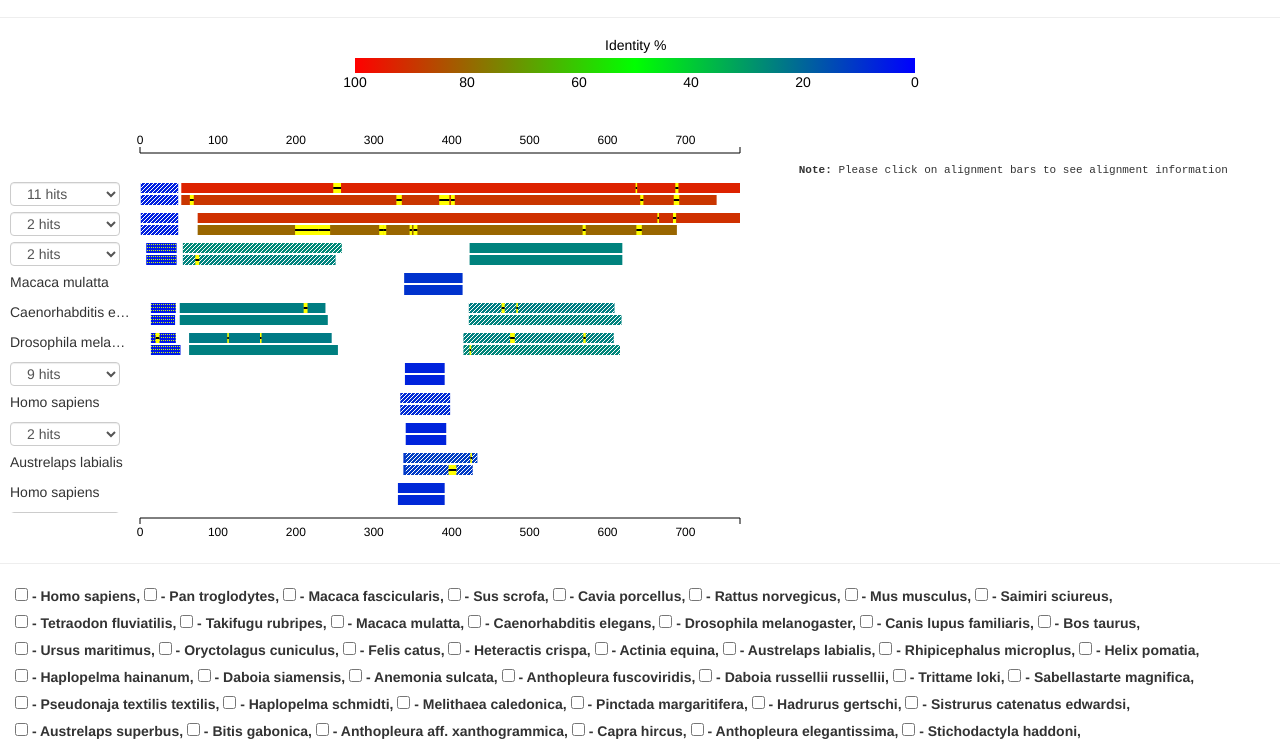
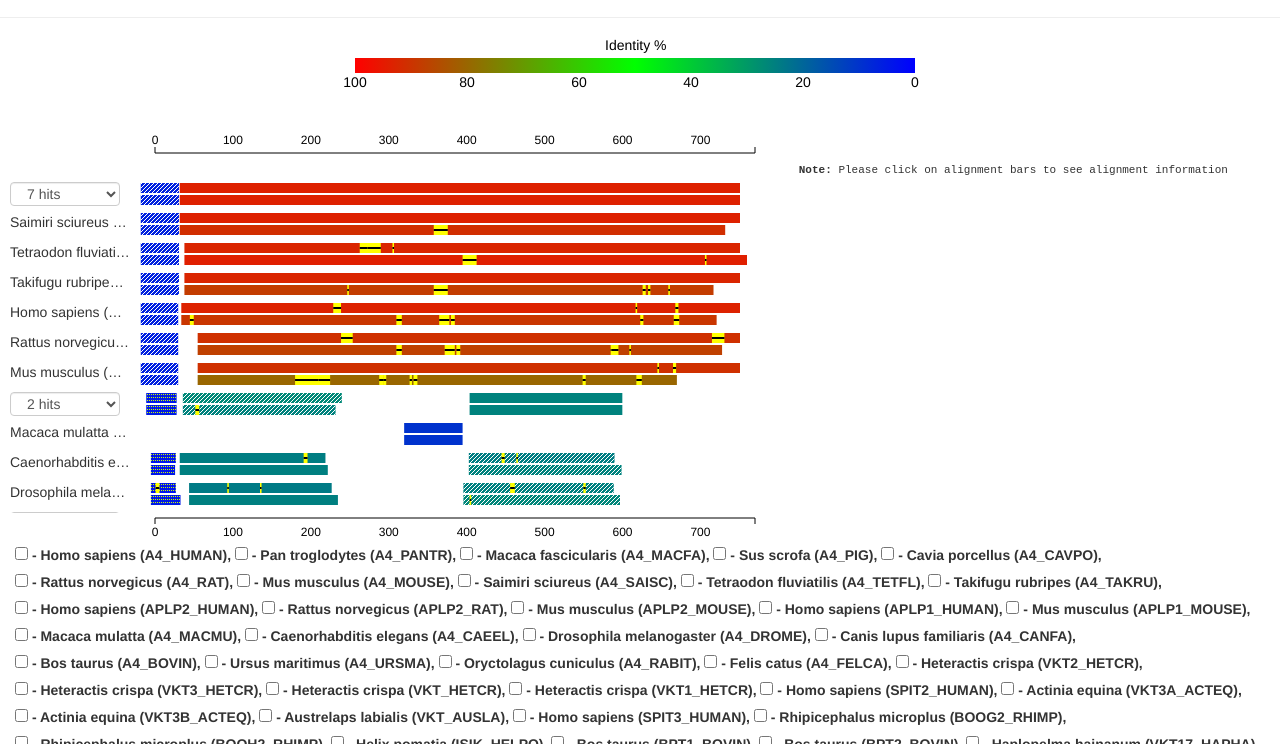
Before and after one commit to MadhukarSP/biojs-vis-UniprotProteinAlignment, a plain HTML site: page index.html in a window 1280 px wide. Shown: the part 56-800 px from the top of the page. Drawn offline with Linux system fonts and the light colour scheme.

Commit message:
Re-draw different regions.

```diff
--- a/index.html
+++ b/index.html
@@ -6,12 +6,14 @@
 
     <link href="css/bootstrap.css" type="text/css" rel="stylesheet">
     <link href="css/jquery-ui.css" type="text/css" rel="stylesheet">
+    <!--<link href="css/bootstrap-select.css" type="text/css" rel="stylesheet">-->
     <link href="css/common.css" type="text/css" rel="stylesheet">
 
     <script src="js/jquery.min.js" type="text/javascript"></script>
     <script src="js/bootstrap.js" type="text/javascript"></script>
     <script src="js/jquery-ui.js" type="text/javascript"></script>
     <script src="js/d3.min.js" type="text/javascript"></script>
+    <!--<script src="js/bootstrap-select.js" type="text/javascript"></script>-->
     <script src="js/common.js" type="text/javascript"></script>
 
 </head>
@@ -64,7 +66,7 @@
 </div>
 
 
-<div id="xAxis_at_top"></div>
+<div id="xAxis_at_top" class="col-md-7"></div>
 <div class="outer col-md-7">
     <div id="wrapper" class="wrapperMargin">
     </div>
@@ -115,15 +117,15 @@
         </table>
     </div>
 </div>
-<div id="xAxis_at_bottom"></div>
+<div id="xAxis_at_bottom" class="col-md-7"></div>
 
-<hr/>
+<!--<hr/>-->
 <div id="checkboxSelection"></div>
 
-<hr/>
+<!--<hr/>-->
 <div class="col-md-12">
-    <button type="button" id="redraw"  class="col-md-offset-4 col-md-1 btn btn-success "> Re-Draw </button>
-    <button type="button" id="redrawAll"  class="col-md-offset-1 col-md-1 btn btn-success"> Re-Draw All </button>
+    <button type="button" id="redraw"  class="col-md-offset-4 col-md-1 btn btn-success "> Filter </button>
+    <button type="button" id="reset"  class="col-md-offset-1 col-md-1 btn btn-success"> Reset </button>
 </div>
 
 
--- a/js/common.js
+++ b/js/common.js
@@ -75,6 +75,8 @@ var index = 0;
 var final_output = [];
 var reDrawFlag = false;
 
+var rectRegionClicked = [];
+
 $(document).ready(function() {
 
     addPattern();
@@ -125,7 +127,7 @@ $(document).ready(function() {
         drawOverviewBars(selectedValues, numOfRegions);
     });
 
-    $("#redrawAll").on('click', function() {
+    $("#reset").on('click', function() {
         d3.select("#wrapper").selectAll("*").remove();
         reDrawFlag = true;
         $("#tableWrapper").css('display', 'none');
@@ -151,14 +153,14 @@ function initializeValues() {
             var blast_output = [];
 
             blast_output.push({
-                "def": dataObj.hits[i]["description"][0]["id"] + dataObj.hits[i]["description"][0]["title"],
+                "def": dataObj.hits[i]["description"][0]["id"] + ", " + dataObj.hits[i]["description"][0]["title"],
                 "score": dataObj.hits[i].hsps[0]["score"],
                 "evalue" : dataObj.hits[i].hsps[0]["evalue"],
                 "identity" : dataObj.hits[i].hsps[0]["identity"],
                 "positive" : dataObj.hits[i].hsps[0]["positive"],
                 "align_len" : dataObj.hits[i].hsps[0]["align_len"],
                 "query_len" : dataObj["query_len"],
-                "organism" : dataObj.hits[i]["description"][0]["sciname"],
+                "organism" : dataObj.hits[i]["description"][0]["sciname"] + " (" +dataObj.hits[i]["description"][0]["id"].split("|")[4] + ")",
                 "query_from" : dataObj.hits[i].hsps[0]["query_from"],
                 "query_to" : dataObj.hits[i].hsps[0]["query_to"],
                 "hit_from" : dataObj.hits[i].hsps[0]["hit_from"],
@@ -173,7 +175,7 @@ function initializeValues() {
 
             for(var j = 1; j < num_of_regions; j++) {
                 blast_output.push({
-                    "def": dataObj.hits[i]["description"][0]["id"] + dataObj.hits[i]["description"][0]["title"],
+                    "def": dataObj.hits[i]["description"][0]["id"] + ", " + dataObj.hits[i]["description"][0]["title"],
                     'score' : dataObj.hits[i].hsps[j]["score"],
                     'evalue' : dataObj.hits[i].hsps[j]["evalue"],
                     "identity" : dataObj.hits[i].hsps[j]["identity"],
@@ -284,6 +286,8 @@ function drawOverviewBars(blast_data, numberOfHits) {
     var alignmentInfoStart = "name='";
     var alignmentInfoEnd = "'";
     var alignmentInfo = "";
+    var region = "";
+    var regionName = "region";
     var defValue = "";
 
     var threshold = Math.floor(queryLength / 100);
@@ -297,10 +301,8 @@ function drawOverviewBars(blast_data, numberOfHits) {
             if(regions < blast_data.length
                 && threshold > (blast_data[regions].query_from - blast_data[i].query_from)
                 && threshold > (blast_data[regions].query_to - blast_data[i].query_to)
-                //&& threshold > (blast_data[regions].hit_from - blast_data[i].hit_from)
-                //&& threshold > (blast_data[regions].hit_to - blast_data[i].hit_to)
-                && blast_data[i].num_of_regions_left == blast_data[regions].num_of_regions_left) {
-                //&& blast_data[i].gaps == blast_data[regions].gaps) {
+                && blast_data[i].num_of_regions_left == blast_data[regions].num_of_regions_left
+                && blast_data[i].gaps == blast_data[regions].gaps) {
 
                 numOfOrganisms++;
                 qStart = parseInt(blast_data[i].query_from);
@@ -321,6 +323,27 @@ function drawOverviewBars(blast_data, numberOfHits) {
                                 + "::QuerySeq:" + blast_data[i].qseq + "::midLineSeq:"+ blast_data[i].midLine
                                 + "::SubStart:"+ hStart + "::SubEnd:"+ hLen + "::SubSeq:"+ blast_data[i].hseq
                                 + alignmentInfoEnd;
+
+                for(var j=1; j<blast_data[i].num_of_regions_left; j++) {
+                    qStart = parseInt(blast_data[i+j].query_from);
+                    qLen = parseInt(blast_data[i+j].query_to);
+                    hStart = parseInt(blast_data[i+j].hit_from);
+                    hLen = parseInt(blast_data[i+j].hit_to);
+                    queryFullLength = qLen - qStart + 1;
+
+                    region = regionName + j + "='" + "def:" + defValue
+                    + "::Query:"+ qStart + " - " + qLen + "::Score:" + blast_data[i].score
+                    + "::eValue:" + blast_data[i+j].evalue
+                    + "::Identities:" + blast_data[i+j].identity + "/" + queryFullLength
+                    + "::Positives:" + blast_data[i+j].positive + "/" + queryFullLength
+                    + "::Gaps:" + blast_data[i+j].gaps + "/" + queryFullLength
+                    + "::QueryStart:"+ qStart + "::QueryEnd:"+ qLen + "::QueryLen:"+ queryFullLength
+                    + "::QuerySeq:" + blast_data[i+j].qseq + "::midLineSeq:"+ blast_data[i+j].midLine
+                    + "::SubStart:"+ hStart + "::SubEnd:"+ hLen + "::SubSeq:"+ blast_data[i+j].hseq
+                    + alignmentInfoEnd;
+
+                    alignmentInfo = alignmentInfo + "-->"+ region;
+                }
 
                 organismNames.push(blast_data[i].organism + "-->" + alignmentInfo);
 
@@ -349,11 +372,34 @@ function drawOverviewBars(blast_data, numberOfHits) {
                             + "::SubStart:"+ hStart + "::SubEnd:"+ hLen + "::SubSeq:"+ blast_data[i].hseq
                             + alignmentInfoEnd;
 
+            for(var j=1; j<blast_data[i].num_of_regions_left; j++) {
+                qStart = parseInt(blast_data[i+j].query_from);
+                qLen = parseInt(blast_data[i+j].query_to);
+                hStart = parseInt(blast_data[i+j].hit_from);
+                hLen = parseInt(blast_data[i+j].hit_to);
+                queryFullLength = qLen - qStart + 1;
+
+                region = regionName + j + "='" + "def:" + defValue
+                + "::Query:"+ qStart + " - " + qLen + "::Score:" + blast_data[i].score
+                + "::eValue:" + blast_data[i+j].evalue
+                + "::Identities:" + blast_data[i+j].identity + "/" + queryFullLength
+                + "::Positives:" + blast_data[i+j].positive + "/" + queryFullLength
+                + "::Gaps:" + blast_data[i+j].gaps + "/" + queryFullLength
+                + "::QueryStart:"+ qStart + "::QueryEnd:"+ qLen + "::QueryLen:"+ queryFullLength
+                + "::QuerySeq:" + blast_data[i+j].qseq + "::midLineSeq:"+ blast_data[i+j].midLine
+                + "::SubStart:"+ hStart + "::SubEnd:"+ hLen + "::SubSeq:"+ blast_data[i+j].hseq
+                + alignmentInfoEnd;
+
+                alignmentInfo = alignmentInfo + "-->"+ region;
+            }
+
             organismNames.push(blast_data[i].organism + "-->" + alignmentInfo);
             organismDetails.push(numOfOrganisms + ","+ organismNames);
             numOfOrganisms = 1;
             organismNames = [];
             flag=0;
+
+
         }
 
         identities.push(blast_data[i].identity);
@@ -401,9 +447,6 @@ function drawOverviewBars(blast_data, numberOfHits) {
     colorScale = d3.scale.linear()
         .domain([0,queryLength/2, queryLength])
         .range([colorAt0, colorAt50, colorAt100]);
-
-    ////Add the patterns to the canvas
-    //addPattern();
 
     //Add axes to the graph
     addAxes(organismDetails);
@@ -507,13 +550,15 @@ function drawDropDowns(organismDetails) {
     var rightAngle = ">";
     var optionName = "option";
     var optionEnd = "</option>";
-    var selectStart = 'select class="form-control dropDownMenu"';
+    var selectStart = 'select class="form-control dropDownMenu" data-live-search="true"';
     var selectIdStart = 'id="dropDownMenuID';
     var selectIdEnd = '"';
     var selectEnd = "</select>";
     var space = " ";
     var titleStart = "title='";
     var titleEnd = "'";
+    var dropStart = "dropdownnum='";
+    var dropEnd = "'";
     var counter = 1;
 
     canvas.append('g')
@@ -536,14 +581,20 @@ function drawDropDowns(organismDetails) {
 
             if(organismDetails[i].split(',').length > 2) {
 
-                optionValues = leftAngle + selectStart + selectIdStart + counter++ + selectIdEnd + rightAngle + leftAngle + optionName + rightAngle
+                optionValues = leftAngle + selectStart + selectIdStart + counter++ + selectIdEnd
+                                + space + dropStart + i + dropEnd
+                                + rightAngle + leftAngle + optionName + rightAngle
                 + (organismDetails[i].split(',').length -1) + " hits" + optionEnd;
 
                 for(var k=1; k< organismDetails[i].split(',').length;k++) {
                     optionValues = optionValues + leftAngle + optionName
                     + space + titleStart + organismDetails[i].split(',')[k].split("-->")[0] + titleEnd
-                    + space + organismDetails[i].split(',')[k].split("-->")[1] + rightAngle
-                    + organismDetails[i].split(',')[k].split("-->")[0] + optionEnd;
+                    + space + organismDetails[i].split(',')[k].split("-->")[1];
+                    for(var l=2; l < organismDetails[i].split(',')[k].split("-->").length ; l++) {
+                        optionValues = optionValues + space + organismDetails[i].split(',')[k].split("-->")[l];
+                    }
+                    optionValues = optionValues + rightAngle
+                                    + organismDetails[i].split(',')[k].split("-->")[0] + optionEnd;
                 }
                 optionValues = optionValues + selectEnd;
             } else {
@@ -559,12 +610,25 @@ function drawDropDowns(organismDetails) {
             }
         });
 
+    //$('.selectpicker').selectpicker({});
+
     var dropDown = d3.selectAll('.dropDownMenu');
 
     dropDown.on('change', function() {
         var selectorVal = "#" + this.id + " option:selected";
-        fillTableWithValues($(selectorVal).attr("name").split("::"));
+        var selectedDropDownNum = $(selectorVal).parent().attr("dropdownnum");
+        console.log("Selected value:" + selectedDropDownNum);
+        var selectedRegionNum = rectRegionClicked[selectedDropDownNum].split("region")[1];
+        console.log("selectedRegionNum"+ selectedRegionNum);
+        if(selectedRegionNum == 0) {
+            fillTableWithValues($(selectorVal).attr("name").split("::"));
+        } else {
+            fillTableWithValues($(selectorVal).attr(rectRegionClicked[selectedDropDownNum]).split("::"));
+        }
+
     });
+
+
 }
 
 //Catch the click events on bars
@@ -572,6 +636,14 @@ function clickedOnBar(evt) {
     var svgObj = evt.target;
 
     var alignmentInfo = svgObj.getAttribute('alignmentInfo').split("::");
+    var regionClicked = svgObj.getAttribute('getRegion');
+
+    console.log("Region clicked:" + regionClicked);
+
+    var rectNum = regionClicked.split("/")[0].split("rect")[1];
+    var regionNum = regionClicked.split("/")[1].split("region")[1];
+
+    rectRegionClicked[rectNum] = "region"+regionNum;
 
     fillTableWithValues(alignmentInfo);
 }
@@ -672,6 +744,8 @@ function addQueryBar(xScale, queryFromValues, queryToValues,hitFromValues, hitTo
         .attr("transform", "translate(" + QueryTextX_translate + "," + QueryTextY_translate + ")")
         .attr('id','queryTexts');
 
+    var numOfRectangles = 0;
+
     for(var i= 0, k=0; i<queryFromValues.length;k++) {
 
         queryBars.append('rect')
@@ -704,6 +778,7 @@ function addQueryBar(xScale, queryFromValues, queryToValues,hitFromValues, hitTo
         var hLen = parseInt(hitToValues[i]);
 
         queryBars.select("#queryRect"+i).style("cursor","pointer")
+            .attr("getRegion", "rect"+ numOfRectangles + "/region0")
             .attr("alignmentInfo", "def:" + def[i] + "::Query:"+ queryFromValues[i] + " - " + queryToValues[i] +
             "::Score:" +score[i] + "::eValue:" + eValue[i] + "::Identities:" + identities[i] + "/" + queryFullLength +
             "::Positives:" + positives[i] + "/" + queryFullLength + "::Gaps:" + gaps[i] + "/" + queryFullLength +
@@ -762,6 +837,7 @@ function addQueryBar(xScale, queryFromValues, queryToValues,hitFromValues, hitTo
             queryFullLength = qLen - qStart + 1;
 
             queryBars.select("#queryRect"+(i+j)).style("cursor","pointer")
+                .attr("getRegion", "rect"+ numOfRectangles + "/region"+ j)
                 .attr("alignmentInfo", "def:" + def[i+j] + "::Query:"+ queryFromValues[i+j] + " - " + queryToValues[i+j] +
                 "::Score:" +score[i+j] + "::eValue:" + eValue[i+j] + "::Identities:" + identities[i+j] + "/" + queryFullLength +
                 "::Positives:" + positives[i+j] + "/" + queryFullLength + "::Gaps:" + gaps[i+j] + "/" + queryFullLength +
@@ -779,6 +855,9 @@ function addQueryBar(xScale, queryFromValues, queryToValues,hitFromValues, hitTo
         } else {
             i++;
         }
+
+        rectRegionClicked.push("region0");
+        numOfRectangles++;
     }
 }
 
@@ -840,6 +919,8 @@ function addHitBar(xScale, queryFromValues,queryToValues,hitFromValues, hitToVal
         .attr("transform", "translate(" + hitTextX_translate + "," + hitTextY_translate + ")")
         .attr('id','hitTexts');
 
+    var numOfRectangles = 0;
+
     for(var i= 0, k=0; i<hitFromValues.length;k++) {
 
         hitBars.append('rect')
@@ -874,6 +955,7 @@ function addHitBar(xScale, queryFromValues,queryToValues,hitFromValues, hitToVal
         var queryFullLength = hLen - hStart + 1;
 
         hitBars.select("#hitRect"+i).style("cursor","pointer")
+            .attr("getRegion", "rect"+ numOfRectangles + "/region0")
             .attr("alignmentInfo", "def:" + def[i] + "::Subject:"+ hitFromValues[i] + " - " + hitToValues[i] +
             "::Score:" +score[i] + "::eValue:" + eValue[i] + "::Identities:" + identities[i] + "/" + queryFullLength +
             "::Positives:" + positives[i] + "/" + queryFullLength + "::Gaps:" + gaps[i] + "/" + queryFullLength +
@@ -909,6 +991,7 @@ function addHitBar(xScale, queryFromValues,queryToValues,hitFromValues, hitToVal
             queryFullLength = hLen - hStart + 1;
 
             hitBars.select("#hitRect"+(i+j)).style("cursor","pointer")
+                .attr("getRegion", "rect"+ numOfRectangles + "/region"+ j)
                 .attr("alignmentInfo", "def:" + def[i+j] + "::Subject:"+ hitFromValues[i+j] + " - " + hitToValues[i+j] +
                 "::Score:" +score[i+j] + "::eValue:" + eValue[i+j] + "::Identities:" + identities[i+j] + "/" + queryFullLength +
                 "::Positives:" + positives[i+j] + "/" + queryFullLength + "::Gaps:" + gaps[i+j] + "/" + queryFullLength +
@@ -959,6 +1042,8 @@ function addHitBar(xScale, queryFromValues,queryToValues,hitFromValues, hitToVal
         } else {
             i++;
         }
+
+        numOfRectangles++;
     }
 }
 
```
